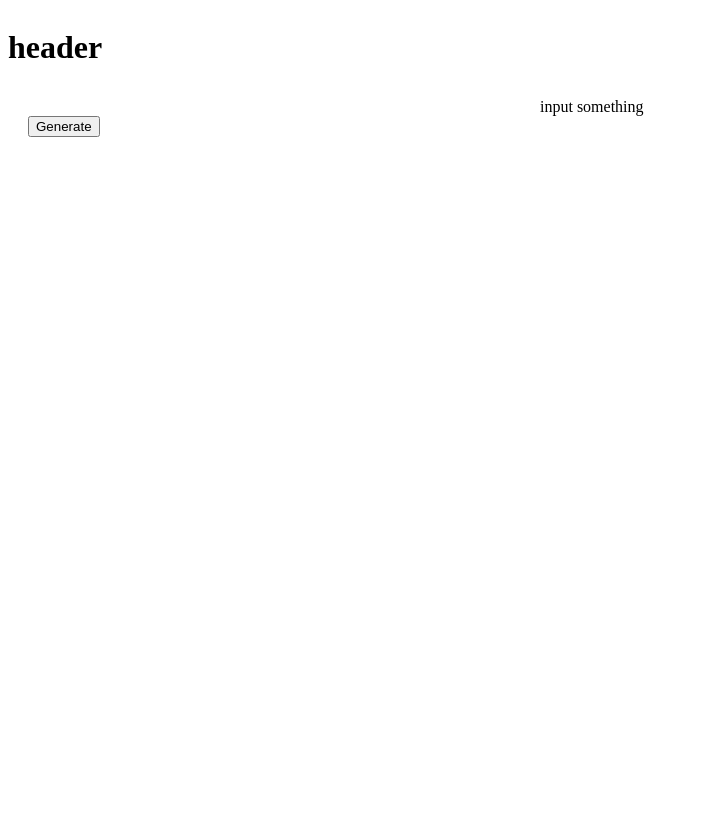
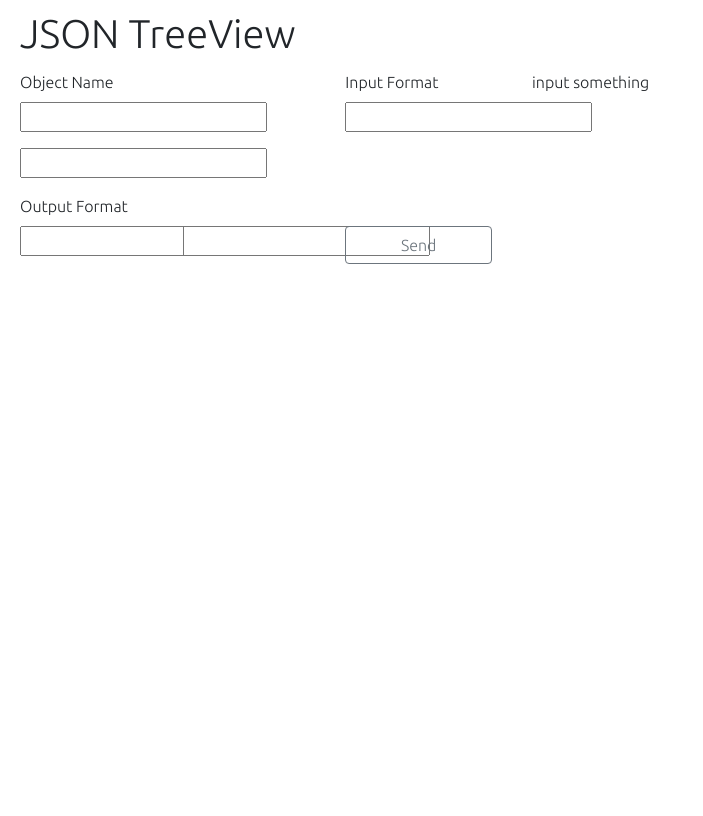
Before and after one commit to yuhsiangliu/visual-nested-dict, a Django app: template website/main/templates/main/web.html in a window 1280 px wide. Shown: the whole page, without its empty margins (0-703 px from the left). After the commit the page ends 264 px from the top, so only its background shows below. Run offline with Django 3.2, Linux system fonts and the light colour scheme; the template is opened without the code that fills it, so the values that code supplies are empty, except form fields; tables that the repository leaves empty hold one stand-in row (values such as "Sample post"); form fields are guessed from the names that the template uses.

Commit message:
added forms/layout/bootstrap

```diff
--- a/website/main/templates/main/input.html
+++ b/website/main/templates/main/input.html
@@ -1,6 +1,36 @@
-<form method="post">
+<!--
+<form class="row g-3" method="post">
 	{% csrf_token %}
 	{{form}}
 	<br>
-	<button type="submit", name="generate"> Generate </button>
+	<button type="submit", name="generate">Generate</button>
 </form>
+-->
+
+
+<form class="row g-3" method="post">
+	{% csrf_token %}
+	<div class="col-md-8">
+    	<label class="form-label">Object Name</label>
+    	{{ form.obj_name }}
+  	</div>
+  	<div class="col-md-4">
+    	<label class="form-label">Input Format</label>
+    	{{ form.input_format }}
+  	</div>
+  	<div class="col-12">
+    	{{ form.code }}
+  	</div>
+  	<div class="col-md-4">
+    	<label class="form-label">Output Format</label>
+    	{{ form.output_type }}
+  	</div>
+  	<div class="col-md-4">
+    	<label class="form-label">&nbsp;</label>
+    	{{ form.output_format}}
+  	</div>
+  	<div class="col-md-4">
+  		<label class="form-label">&nbsp;</label>
+    	<button type="submit" name="generate" class="form-control btn btn-outline-secondary">Send</button>
+  	</div>
+</form>
--- a/website/main/templates/main/web.html
+++ b/website/main/templates/main/web.html
@@ -4,17 +4,29 @@
     <meta charset="utf-8">
     <meta name="viewport" content="width=device-width, initial-scale=1">
 
+    <link rel="preconnect" href="https://fonts.gstatic.com">
+    <link href="https://fonts.googleapis.com/css2?family=Ubuntu:wght@300&display=swap" rel="stylesheet">
+
+    <!-- Bootstrap CSS -->
+    <link href="https://cdn.jsdelivr.net/npm/bootstrap@5.0.0-beta3/dist/css/bootstrap.min.css" rel="stylesheet" integrity="sha384-eOJMYsd53ii+scO/bJGFsiCZc+5NDVN2yr8+0RDqr0Ql0h+rP48ckxlpbzKgwra6" crossorigin="anonymous">
+
     <style>
       body {
        overflow: hidden;
+       font-family: 'Ubuntu', sans-serif;
       }
 
-      .container {
+      h1 {
+        margin-top: 10px;
+        padding-left: 20px;
+      }
+
+      .container_ {
         height: 100vh;
         width: 100vw;
         display: grid;
         grid-template-columns: 1fr;
-        grid-template-rows: 70px 1fr 30px;
+        grid-template-rows: 50px 1fr 30px;
       }
 
       /*
@@ -101,29 +113,29 @@
       }
 
       .dtype {
-        color: Indigo;
+        color: blue;
       }
       .dtype::before {
         content: "\27E8";
-        color: Indigo;
+        color: blue;
         font-weight: bold;
         display: inline-block;
       }
       .dtype::after {
         content: "\27E9";
-        color: Indigo;
+        color: blue;
         font-weight: bold;
         display: inline-block;
       }
     </style>
 
 
-    <title>My Site!</title>
+    <title>JSON TreeView</title>
   </head>
   <body>
 
-    <div class="container">
-      <div class="header"><h1>header</h1></div>
+    <div class="container_">
+      <div class="header"><h1>JSON TreeView</h1></div>
       <div class="body">
         <div class="sidebar">
           {% include "main/input.html" with form=form %}
@@ -154,5 +166,9 @@
       });
     }
     </script>
+
+    <!-- Bootstrap JavaScript -->
+    <script src="https://cdn.jsdelivr.net/npm/bootstrap@5.0.0-beta3/dist/js/bootstrap.bundle.min.js" integrity="sha384-JEW9xMcG8R+pH31jmWH6WWP0WintQrMb4s7ZOdauHnUtxwoG2vI5DkLtS3qm9Ekf" crossorigin="anonymous"></script>
+
   </body>
 </html>
--- a/website/main/views.py
+++ b/website/main/views.py
@@ -28,6 +28,7 @@ def main(response):
 	if response.method=="POST":
 		para["form"] = EnterCode(response.POST)
 		if para["form"].is_valid():
+			print(para["form"].cleaned_data)
 			code = para["form"].cleaned_data['code']
 			VND = VisualNestedDict(name="DefaultName")
 			VND.load_json(str(code))
```
Also changed, not shown: website/main/forms.py (+9 -1 lines).
